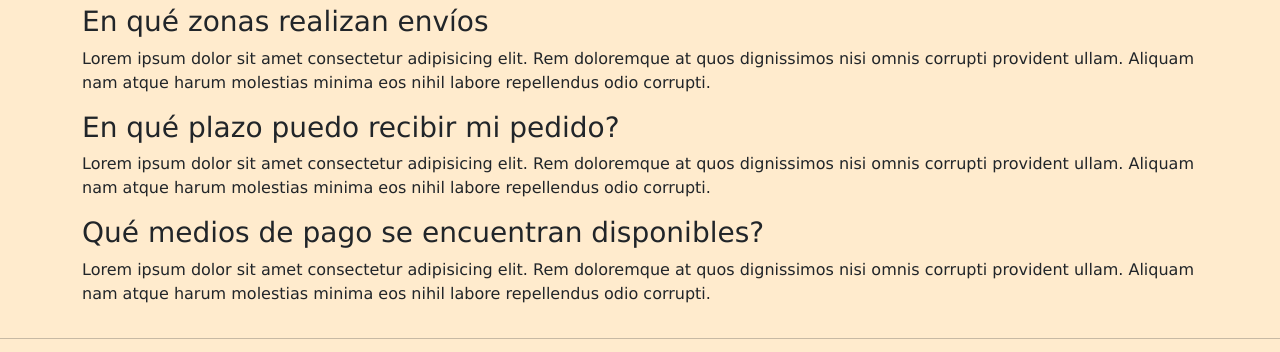
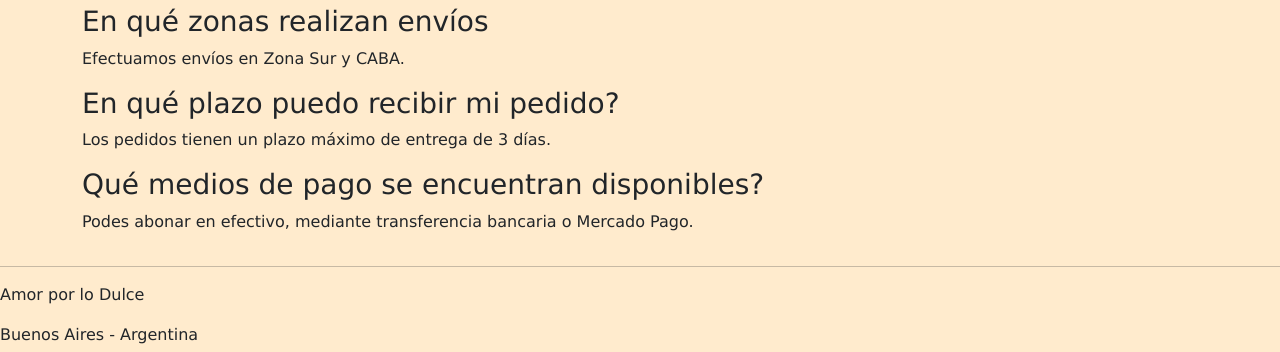
Before and after one commit to rsegura1988/rsentrega165, a website: page preguntasfrecuentes.html in a window 1280 px wide. Shown: the part 275-627 px from the top of the page. Drawn offline with nearby package versions, Linux system fonts and the light colour scheme.

Commit message:
segundo commit

```diff
--- a/preguntasfrecuentes.html
+++ b/preguntasfrecuentes.html
@@ -51,17 +51,11 @@
             <div class="row">
                 <div class="col">
                     <h3>En qué zonas realizan envíos</h3>
-                    <p>Lorem ipsum dolor sit amet consectetur adipisicing elit. Rem doloremque at quos dignissimos nisi
-                        omnis corrupti provident ullam. Aliquam nam atque harum molestias minima eos nihil labore
-                        repellendus odio corrupti.</p>
+                    <p>Efectuamos envíos en Zona Sur y CABA.</p>
                     <h3>En qué plazo puedo recibir mi pedido?</h3>
-                    <p>Lorem ipsum dolor sit amet consectetur adipisicing elit. Rem doloremque at quos dignissimos nisi
-                        omnis corrupti provident ullam. Aliquam nam atque harum molestias minima eos nihil labore
-                        repellendus odio corrupti.</p>
+                    <p>Los pedidos tienen un plazo máximo de entrega de 3 días.</p>
                     <h3>Qué medios de pago se encuentran disponibles?</h3>
-                    <p>Lorem ipsum dolor sit amet consectetur adipisicing elit. Rem doloremque at quos dignissimos nisi
-                        omnis corrupti provident ullam. Aliquam nam atque harum molestias minima eos nihil labore
-                        repellendus odio corrupti.</p>
+                    <p>Podes abonar en efectivo, mediante transferencia bancaria o Mercado Pago.</p>
                 </div>
             </div>
         </section>
```
Also changed, not shown: cursos.html (+3 -9 lines).
